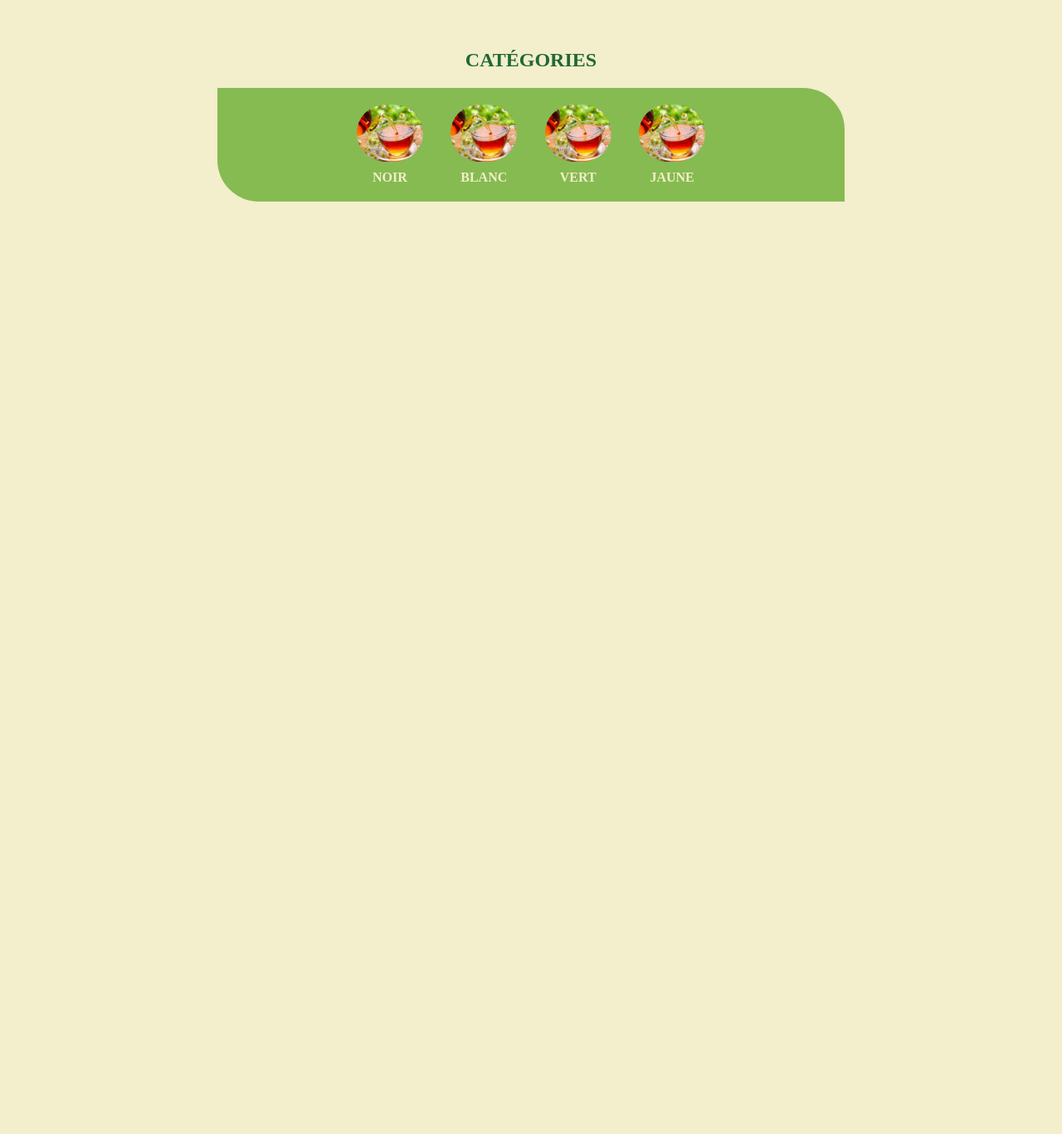
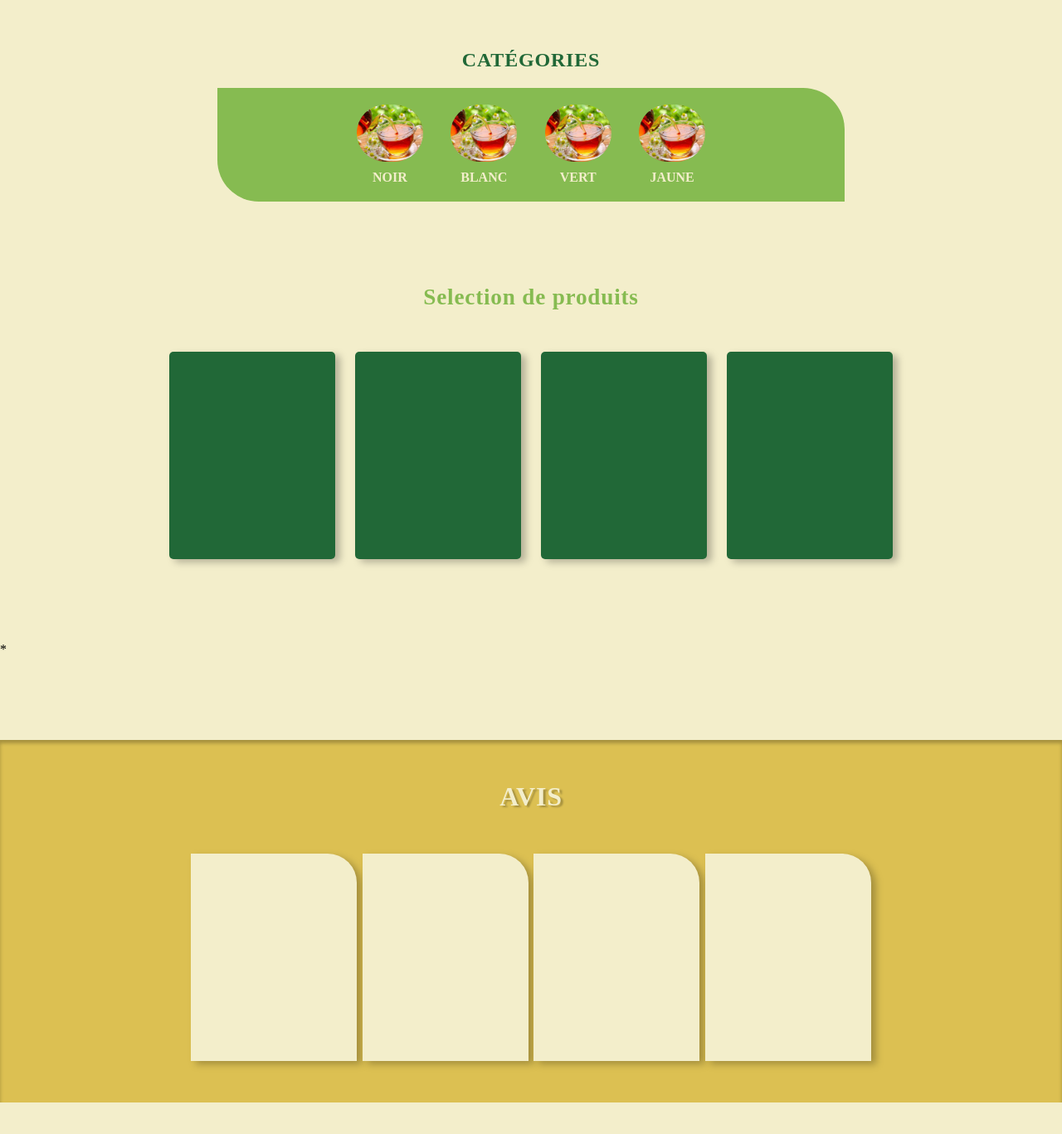
Before and after one commit to oayouub/projectTh-, a React (Create React App) app in the folder projethe/: page / in a window 1280 px wide. Shown: the part 785-2152 px from the top of the page at 83% size. Before the commit the page ends 1128 px from the top, so only its background shows below. Built offline with nearby package versions, Linux system fonts and the light colour scheme.

Commit message:
homepage style v1 complete

```diff
--- a/projethe/src/pages/Home.js
+++ b/projethe/src/pages/Home.js
@@ -6,6 +6,7 @@ const Home = () => {
     return (
         <div>
            <Navigation />
+
            <div className="sectionBanniere">
             <img src="./img/BANNIERE.png" alt="img" />
             <button>DÉCOUVRIR</button>
@@ -35,6 +36,26 @@ const Home = () => {
                 </div>
             </div>
 
+        <div className="selectionProduit">
+            <h2>Selection de produits</h2>
+            <ul>
+                <li></li>
+                <li></li>
+                <li></li>
+                <li></li>
+            </ul>
+        </div>*
+
+        <div className="selectionAvis">
+        <h2>AVIS</h2>
+            <ul>
+                <li></li>
+                <li></li>
+                <li></li>
+                <li></li>
+            </ul>
+        </div>
+
         </div>
     );
 };
--- a/projethe/src/style/components/_home.scss
+++ b/projethe/src/style/components/_home.scss
@@ -31,6 +31,7 @@
     margin: 100px 100px;
     h2{
         color: $color5;
+        letter-spacing: 0.8px;
     }
 
     .categorie-filter{
@@ -62,4 +63,76 @@
         }
         }
     }
+
 }
+.selectionProduit{
+
+    display: flex;
+    justify-content: center;
+    flex-direction: column;
+    align-items: center;
+    gap: 50px;
+    margin: 100px 0;
+
+    h2{
+        color: $color4;
+        font-size: 1.7rem;
+        letter-spacing: 0.8px;
+    }
+
+    ul{
+
+        width: 70%;
+        display: flex;
+        justify-content: space-around;
+        align-items: center;
+        list-style: none;
+
+        li{
+            width: 200px;
+            background-color: $color5;
+            height: 250px;
+            border-radius: 5px;
+            filter: drop-shadow(6px 4px 4px rgba(0, 0, 0, 0.25));
+        }
+    }
+
+}
+
+.selectionAvis{
+    background-color: $color3;
+    display: flex;
+    justify-content: center;
+    flex-direction: column;
+    align-items: center;
+    gap: 50px;
+    margin: 100px 0;
+    padding: 50px;
+    box-shadow: inset 0px 4px 4px rgba(0, 0, 0, 0.25);
+
+    h2{
+        color: $color2;
+        text-shadow: 3px 2px 2px rgba(0, 0, 0, 0.25);
+        font-size: 1.7rem;
+        letter-spacing: 0.8px;
+        font-size: 2rem;
+    }
+
+    ul{
+
+        width: 70%;
+        display: flex;
+        justify-content: space-around;
+        align-items: center;
+        list-style: none;
+
+        li{
+            width: 200px;
+            background-color: $color2;
+            height: 250px;
+            border-radius: 0px 35px 0px 0px;
+            filter: drop-shadow(6px 4px 4px rgba(0, 0, 0, 0.25));
+        }
+    }
+
+}
```
